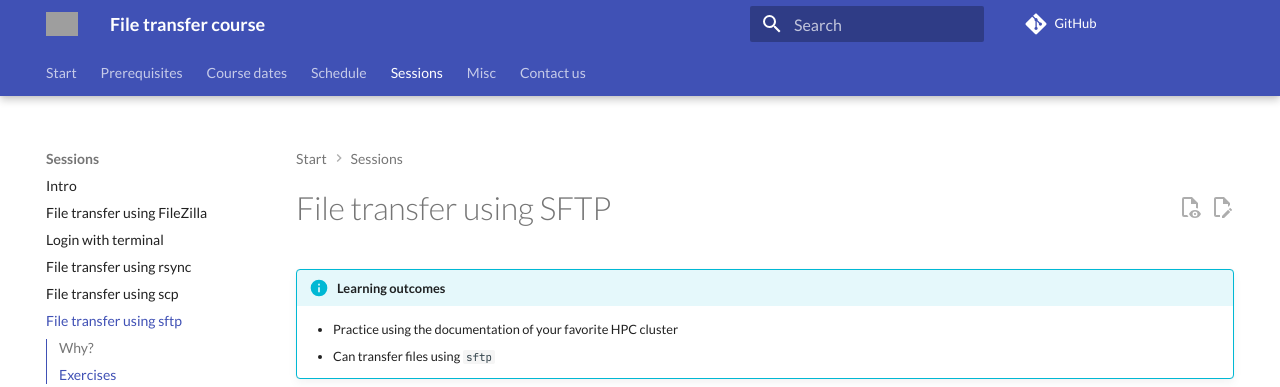
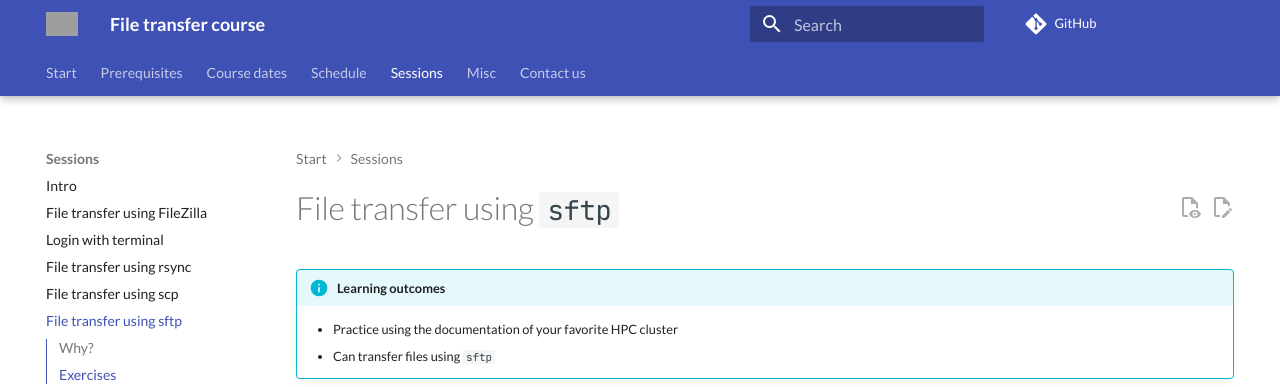
Before and after one commit to UPPMAX/naiss_file_transfer_course, an MkDocs documentation site: the page built from docs/sessions/sftp/README.md, in a window 1280 px wide. Shown: the top 387 px of the page. Built offline with MkDocs 1.6.1 and Material for MkDocs 9.7.7, drawn with Linux system fonts in a browser that asks for light colours; comment, search, counter and statistics services are not loaded; grey boxes are pictures that could not be loaded.

```diff
--- a/docs/sessions/sftp/README.md
+++ b/docs/sessions/sftp/README.md
@@ -6,7 +6,7 @@ tags:
   - sftp
 ---
 
-# File transfer using SFTP
+# File transfer using `sftp`
 
 !!!- info "Learning outcomes"
 
```
